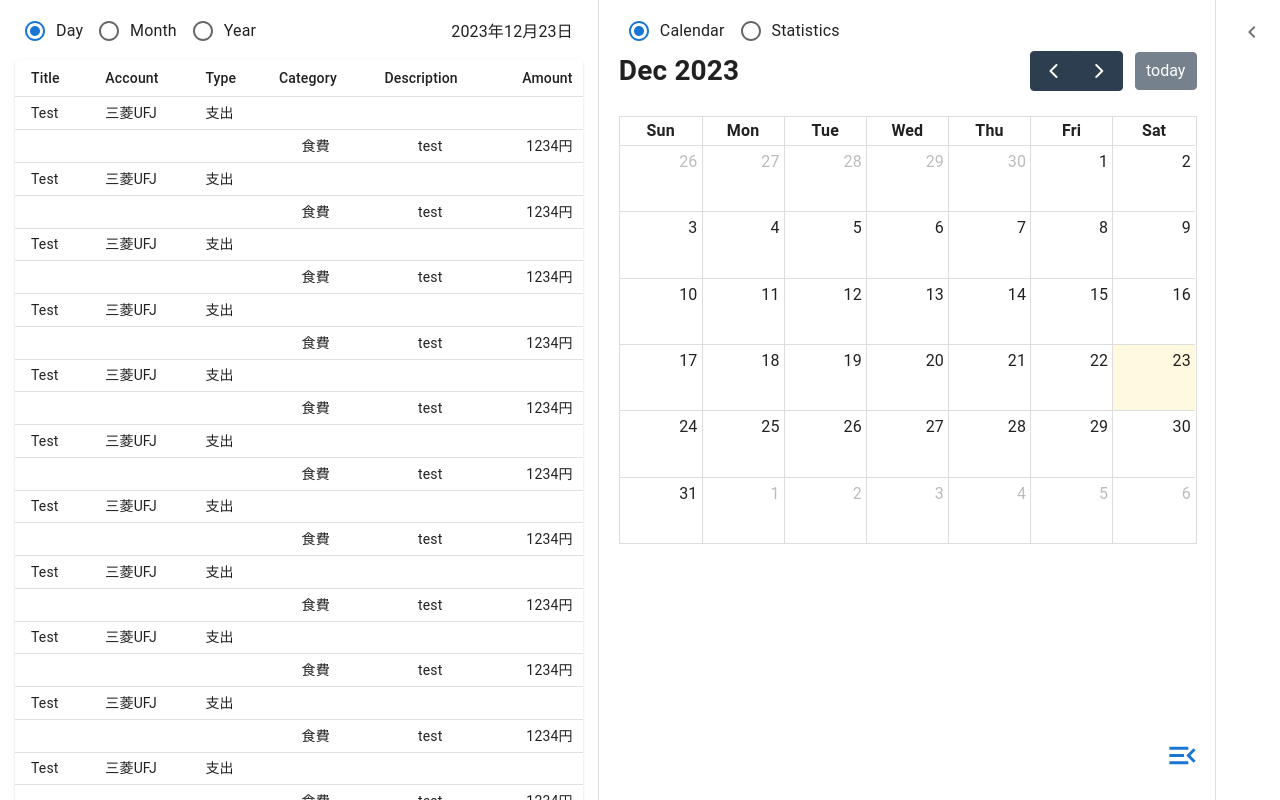
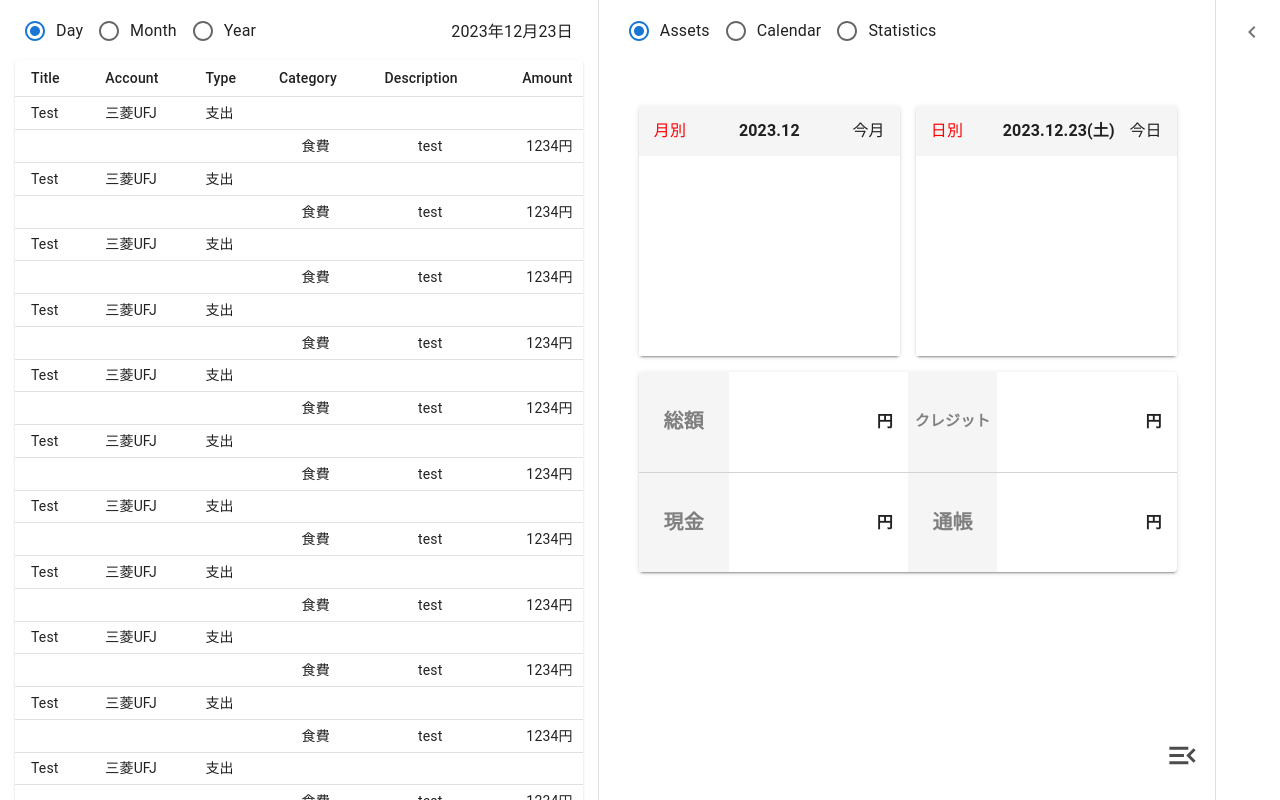
Before and after one commit to rahearthaherev/MyPage-FrontEnd, a Next.js app: page /projects/acbook/history in a window 1280 px wide. Built offline with nearby package versions, Linux system fonts and the light colour scheme; no server answers; a web font is replaced by a local one.

Commit message:
History画面の分類追加、Writeのaxiosメソッド追加

```diff
--- a/src/app/interfaces/IAccountBookItem.tsx
+++ b/src/app/interfaces/IAccountBookItem.tsx
@@ -1,5 +1,5 @@
 export default interface IAccountBookItem {
-  itemKey?: string;
+  key?: string;
   subKey?: string;
   category:
     | "食費"
--- a/src/app/projects/acbook/floatingMenu.tsx
+++ b/src/app/projects/acbook/floatingMenu.tsx
@@ -20,7 +20,7 @@ export default function FloatingMenus() {
         fontSize="large"
         onMouseEnter={() => setIsHovered(true)}
         onMouseLeave={() => setIsHovered(false)}
-        style={{ color: "rgb(25, 118, 210)" }}
+        style={{ color: "rgba(76,76,76,1)" }}
       />
       <Grow in={isHovered} timeout={500}>
         <Box
--- /dev/null
+++ b/src/app/projects/acbook/history/assets.tsx
@@ -0,0 +1,235 @@
+import { Box, Grid, Paper } from "@mui/material";
+import React from "react";
+
+const weekdays = ["日", "月", "火", "水", "木", "金", "土"];
+
+export default function Asset() {
+  const date = new Date();
+  const [selectedYear, setSelectedYear] = React.useState(date.getFullYear());
+  const [selectedMonth, setSelectedMonth] = React.useState(
+    String(date.getMonth() + 1).padStart(2, "0")
+  );
+  const [selectedDay, setSelectedDay] = React.useState(
+    String(date.getDate()).padStart(2, "0")
+  );
+  const [year, setYear] = React.useState(date.getFullYear());
+  const [month, setMonth] = React.useState(
+    String(date.getMonth() + 1).padStart(2, "0")
+  );
+  const [day, setDay] = React.useState(String(date.getDate()).padStart(2, "0"));
+  return (
+    <>
+      <Box padding="20px">
+        <Grid container spacing={2} marginTop="20px">
+          <Grid xs={6} item>
+            <Paper
+              elevation={2}
+              component={Box}
+              height="250px"
+              sx={{ backgroundColor: "rgb(245, 245, 245)" }}
+            >
+              <Box
+                sx={{
+                  height: "50px",
+                }}
+              >
+                <Grid container>
+                  <Grid
+                    xs={4}
+                    item
+                    lineHeight="50px"
+                    paddingLeft="15px"
+                    color="red"
+                  >
+                    月別
+                  </Grid>
+                  <Grid
+                    xs={4}
+                    item
+                    textAlign="center"
+                    lineHeight="50px"
+                    fontWeight={700}
+                  >
+                    {selectedYear}.{selectedMonth}
+                  </Grid>
+                  <Grid
+                    xs={4}
+                    item
+                    textAlign="right"
+                    lineHeight="50px"
+                    paddingRight="15px"
+                  >
+                    {selectedYear == year && selectedMonth == month
+                      ? "今月"
+                      : ""}
+                  </Grid>
+                </Grid>
+              </Box>
+              <Box
+                sx={{
+                  height: "200px",
+                  backgroundColor: "white",
+                }}
+              >
+                <Grid container>
+                  <Grid item xs={6}></Grid>
+                  <Grid item xs={6}></Grid>
+                </Grid>
+              </Box>
+            </Paper>
+          </Grid>
+          <Grid xs={6} item>
+            <Paper
+              elevation={2}
+              component={Box}
+              height="250px"
+              sx={{ backgroundColor: "rgb(245, 245, 245)" }}
+            >
+              <Box
+                sx={{
+                  height: "50px",
+                }}
+              >
+                <Grid container>
+                  <Grid
+                    xs={4}
+                    item
+                    lineHeight="50px"
+                    paddingLeft="15px"
+                    color="red"
+                  >
+                    日別
+                  </Grid>
+                  <Grid
+                    xs={4}
+                    item
+                    textAlign="center"
+                    lineHeight="50px"
+                    fontWeight={700}
+                  >
+                    {selectedYear}.{selectedMonth}.{selectedDay}(
+                    {weekdays[date.getDay()]})
+                  </Grid>
+                  <Grid
+                    xs={4}
+                    item
+                    textAlign="right"
+                    lineHeight="50px"
+                    paddingRight="15px"
+                  >
+                    {selectedDay == day ? "今日" : ""}
+                  </Grid>
+                </Grid>
+              </Box>
+              <Box sx={{ height: "200px", backgroundColor: "white" }}></Box>
+            </Paper>
+          </Grid>
+          <Grid xs={12} item>
+            <Paper elevation={2} component={Box} height="200px">
+              <Grid container height="100%">
+                <Grid
+                  item
+                  xs={2}
+                  sx={{
+                    backgroundColor: "rgb(245, 245, 245)",
+                  }}
+                  textAlign="center"
+                  lineHeight="99px"
+                  fontWeight={700}
+                  fontSize="20px"
+                  color="gray"
+                >
+                  総額
+                </Grid>
+                <Grid
+                  item
+                  xs={4}
+                  textAlign="right"
+                  lineHeight="99px"
+                  paddingRight="15px"
+                  fontWeight={700}
+                >
+                  円
+                </Grid>
+                <Grid
+                  item
+                  xs={2}
+                  sx={{ backgroundColor: "rgb(245, 245, 245)" }}
+                  textAlign="center"
+                  lineHeight="99px"
+                  fontWeight={700}
+                  fontSize="15px"
+                  color="gray"
+                >
+                  クレジット
+                </Grid>
+                <Grid
+                  item
+                  xs={4}
+                  textAlign="right"
+                  lineHeight="99px"
+                  paddingRight="15px"
+                  fontWeight={700}
+                >
+                  円
+                </Grid>
+                <Grid
+                  item
+                  xs={2}
+                  sx={{
+                    backgroundColor: "rgb(245, 245, 245)",
+                    borderTop: "1px solid lightgrey",
+                  }}
+                  textAlign="center"
+                  lineHeight="99px"
+                  fontWeight={700}
+                  fontSize="20px"
+                  color="gray"
+                >
+                  現金
+                </Grid>
+                <Grid
+                  item
+                  xs={4}
+                  textAlign="right"
+                  lineHeight="99px"
+                  paddingRight="15px"
+                  fontWeight={700}
+                  borderTop="1px solid lightgrey"
+                >
+                  円
+                </Grid>
+                <Grid
+                  item
+                  xs={2}
+                  sx={{
+                    backgroundColor: "rgb(245, 245, 245)",
+                    borderTop: "1px solid lightgrey",
+                  }}
+                  textAlign="center"
+                  lineHeight="99px"
+                  fontWeight={700}
+                  fontSize="20px"
+                  color="gray"
+                >
+                  通帳
+                </Grid>
+                <Grid
+                  item
+                  xs={4}
+                  textAlign="right"
+                  lineHeight="99px"
+                  paddingRight="15px"
+                  fontWeight={700}
+                  borderTop="1px solid lightgrey"
+                >
+                  円
+                </Grid>
+              </Grid>
+            </Paper>
+          </Grid>
+        </Grid>
+      </Box>
+    </>
+  );
+}
--- a/src/app/projects/acbook/history/page.tsx
+++ b/src/app/projects/acbook/history/page.tsx
@@ -10,10 +10,12 @@ import "@/app/css/book.css";
 import Calendar from "../calendar";
 import HistoryTable from "./table";
 import Statistics from "./statistics";
+import Asset from "./assets";
 import FloatingMenus from "../floatingMenu";
 
 const CALENDAL = "Calendar";
 const STATISTICS = "Statistics";
+const Assets = "Assets";
 
 function formatDate(date: Date) {
   const year = date.getFullYear();
@@ -25,7 +27,7 @@ function formatDate(date: Date) {
 
 export default function bookHistory() {
   const [category, setCategory] = React.useState("Day");
-  const [view, setView] = React.useState("Calendar");
+  const [view, setView] = React.useState("Assets");
   const [selectedDate, setSelectedDate] = React.useState<Date>(new Date());
   const handleCategory = (event: React.ChangeEvent<HTMLInputElement>) => {
     setCategory((event.target as HTMLInputElement).value);
@@ -120,6 +122,11 @@ export default function bookHistory() {
                   onChange={handleView}
                 >
                   <FormControlLabel
+                    value="Assets"
+                    control={<Radio />}
+                    label="Assets"
+                  />
+                  <FormControlLabel
                     value="Calendar"
                     control={<Radio />}
                     label="Calendar"
@@ -138,6 +145,7 @@ export default function bookHistory() {
               <></>
             )}
             {view == STATISTICS ? <Statistics /> : <></>}
+            {view == Assets ? <Asset /> : <></>}
             <Box
               style={{
                 display: "flex",
--- a/src/app/projects/acbook/history/table.tsx
+++ b/src/app/projects/acbook/history/table.tsx
@@ -21,9 +21,9 @@ const test: IAccountBookList = {
   payment: "通帳",
   account: "三菱UFJ",
   title: "Test",
-  items: [
+  details: [
     {
-      itemKey: "test",
+      key: "test",
       subKey: "test",
       category: "食費",
       description: "test",
@@ -123,8 +123,8 @@ export default function HistoryTable() {
                     />
                   </TableCell>
                 </TableRow>
-                {list.items?.map((item) => {
-                  sum.current = sum.current + item.amount;
+                {list.details?.map((detail) => {
+                  sum.current = sum.current + detail.amount;
                   return (
                     <TableRow
                       key={list.key}
@@ -137,10 +137,10 @@ export default function HistoryTable() {
                       <TableCell></TableCell>
                       <TableCell></TableCell>
                       <TableCell></TableCell>
-                      <TableCell align="center">{item.category}</TableCell>
+                      <TableCell align="center">{detail.category}</TableCell>
 
-                      <TableCell align="center">{item.description}</TableCell>
-                      <TableCell align="right">{item.amount}円</TableCell>
+                      <TableCell align="center">{detail.description}</TableCell>
+                      <TableCell align="right">{detail.amount}円</TableCell>
                       <TableCell
                         align="center"
                         sx={{ lineHeight: "10px" }}
--- a/src/app/projects/acbook/write/page.tsx
+++ b/src/app/projects/acbook/write/page.tsx
@@ -48,10 +48,12 @@ export default function WriteMain() {
                 marginLeft="auto"
                 sx={{ lineHeight: "50px", paddingTop: "10px" }}
               >
-                <Typography>{formatDate(selectedDate)}</Typography>
+                <Typography fontSize="20px">
+                  {formatDate(selectedDate)}
+                </Typography>
               </Box>
             </Box>
-            <WriteForm />
+            <WriteForm date={selectedDate} />
           </Grid>
           <Divider orientation="vertical" flexItem />
           <Grid
```
Also changed, not shown: src/app/components/main/Projects.tsx (+13 -13 lines), src/app/interfaces/IAccountBookList.tsx (+7 -4 lines), src/app/projects/acbook/write/write.tsx (+29 -3 lines).
